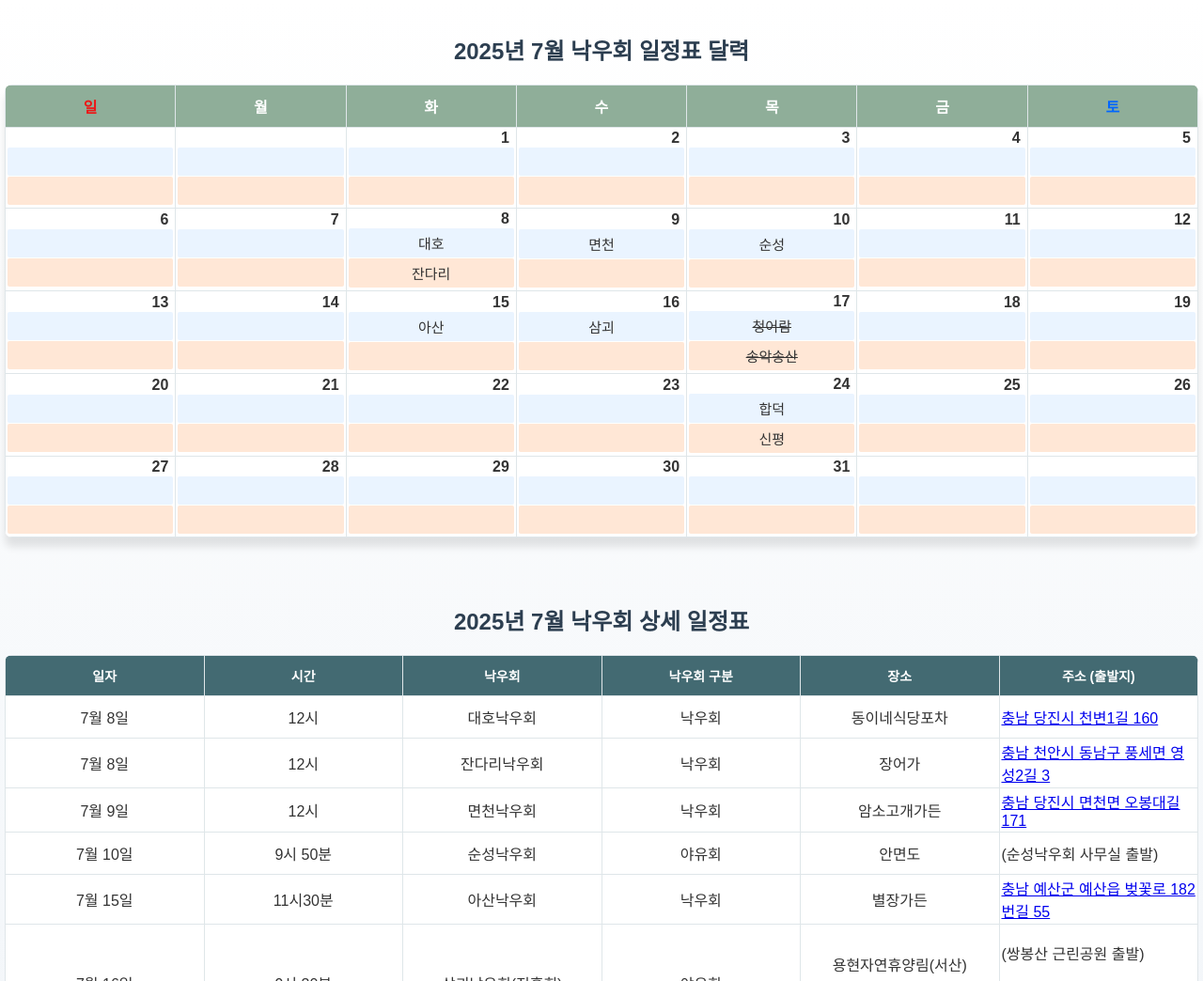
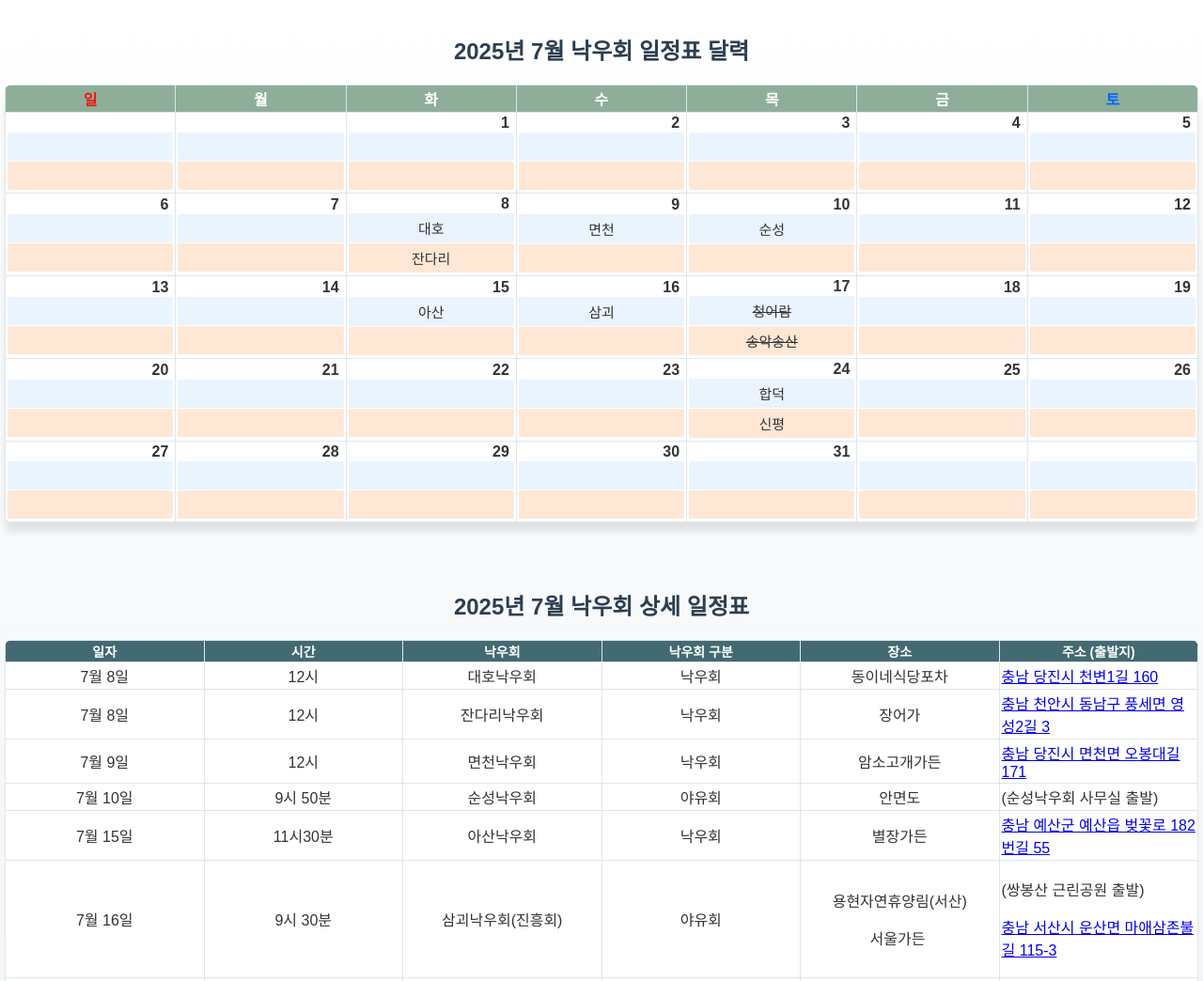
Before and after one commit to djnaknong/nakwoo, a plain HTML site: page index.html in a window 1280 px wide. Shown: the top 1044 px of the page at 94% size. Drawn offline with Linux system fonts and the light colour scheme.

Commit message:
Add files via upload

```diff
--- a/index.html
+++ b/index.html
@@ -33,7 +33,7 @@
       padding: 2px;
       vertical-align: middle;
       width: 14.28%;
-      height: 40px;
+      height: 15px;
       text-align: center;
     }
     th {
```
